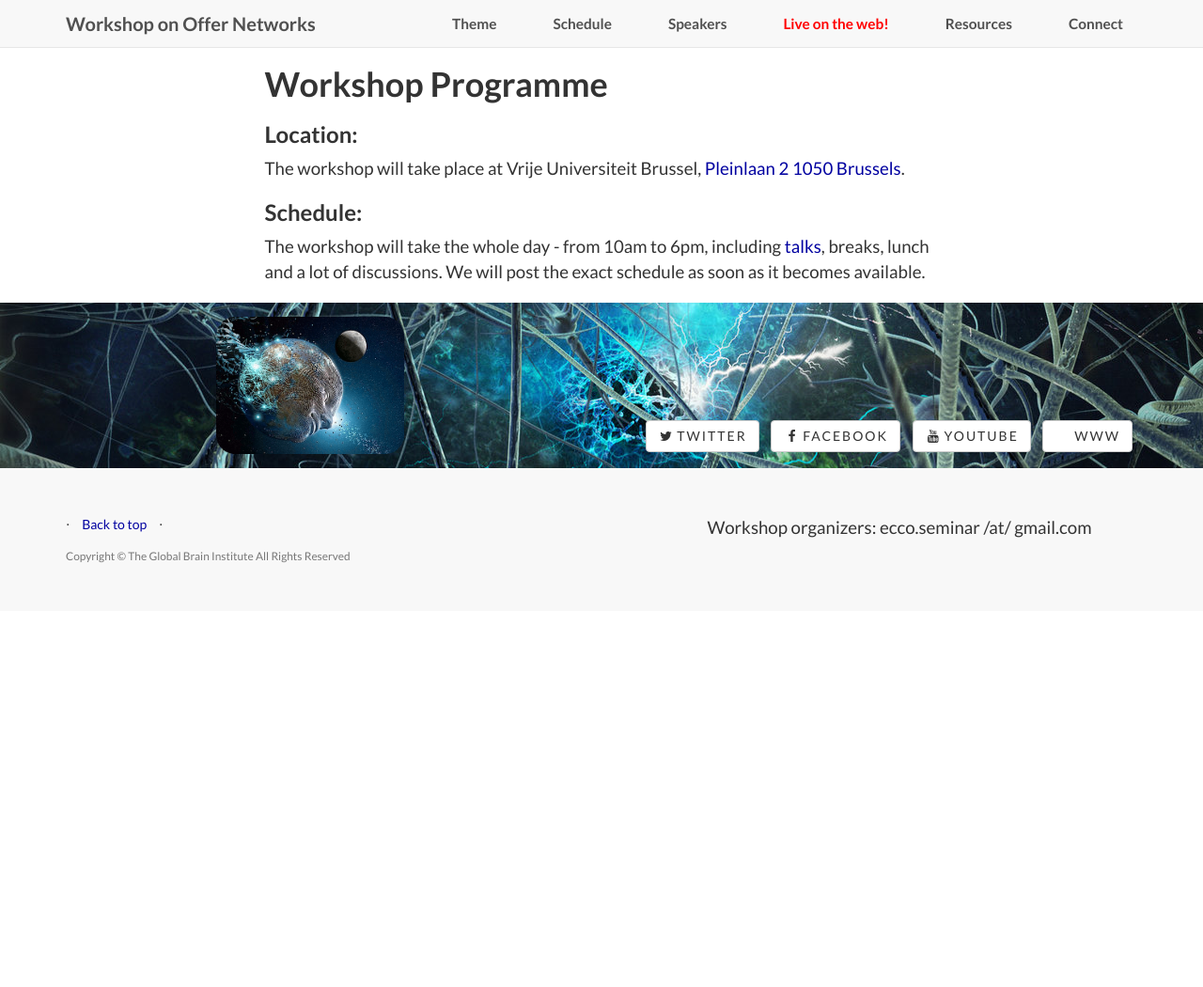
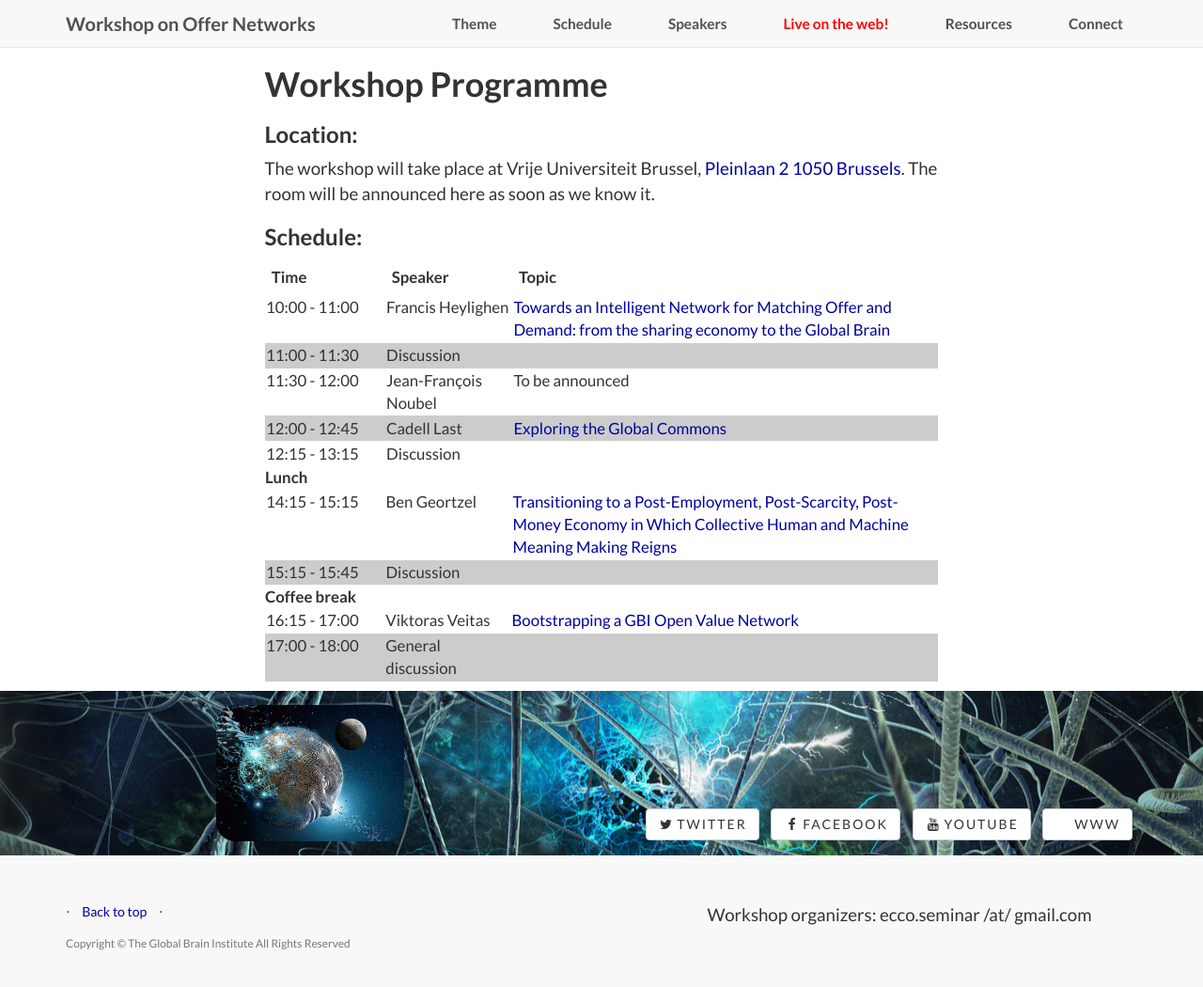
Before and after one commit to globalbraininstitute/onet, a Jekyll site: the page built from pages/schedule.markdown, in a window 1280 px wide and 1062 px high. Shown: the top 1050 px of the window at 94% size. Built offline with Jekyll 4.4.1, drawn with Linux system fonts in a browser that asks for light colours; nearby versions of some CDN libraries; library files that are not in the unit come from our copies; comment, search, counter and statistics services are not loaded.

Commit message:
preliminary schedule added

```diff
--- a/_posts/2015-04-15-vveitas.markdown
+++ b/_posts/2015-04-15-vveitas.markdown
@@ -6,5 +6,5 @@ img: ../people/viktoras.png
 link: speakers/vveitas
 category: Speakers
 description: |
- <p class="lead"><a href="speakers/vveitas">Bootstrapping an Open Value Network&#58; A proposal for collaboration</a></p>
+ <p class="lead"><a href="speakers/vveitas">Bootstrapping a GBI Open Value Network&#58; A proposal for collaboration</a></p>
 ---
--- a/css/landing-page.css
+++ b/css/landing-page.css
@@ -41,16 +41,16 @@ td {
   padding: 0.2%;
   font-weight: normal;
   vertical-align: top;
+  font-size:120%;
 }
 
 tr:nth-child(even) {
   background: #CCC;
 }
 
-tr td:first-child { width: 100px; }
+tr td:first-child { width: 150px; }
 tr td:nth-child(2) { width: 150px; }
-tr td:nth-child(3) { width: 450px; }
-tr td:nth-child(4) { width: 100px; }
+tr td:nth-child(3) { width: 550px; }
 
 th {
   padding: 1%;
--- a/pages/schedule.markdown
+++ b/pages/schedule.markdown
@@ -9,8 +9,24 @@ comments: false
 
 ###Location:
 
-The workshop will take place at Vrije Universiteit Brussel, [Pleinlaan 2 1050 Brussels](https://www.google.be/maps/place/Vrije+Universiteit+Brussel/@50.8230583,4.3925353,15z/data=!4m2!3m1!1s0x0:0x34a700e47f2f7fc5).
+The workshop will take place at Vrije Universiteit Brussel, [Pleinlaan 2 1050 Brussels](https://www.google.be/maps/place/Vrije+Universiteit+Brussel/@50.8230583,4.3925353,15z/data=!4m2!3m1!1s0x0:0x34a700e47f2f7fc5). The room will be announced here as soon as we know it.
 
 ###Schedule:
 
-The workshop will take the whole day - from 10am to 6pm, including <a href="{{ site.baseurl }}/#speakers">talks</a>, breaks, lunch and a lot of discussions. We will post the exact schedule as soon as it becomes available.
+|Time|Speaker|Topic|
+|:---|---|---|---:|
+|10:00 - 11:00| Francis Heylighen | <a href="{{site.baseurl}}/speakers/francis/">Towards an Intelligent Network for Matching Offer and Demand: from the sharing economy to the Global Brain</a>|
+|11:00 - 11:30| Discussion | |
+|11:30 - 12:00| Jean-François Noubel | To be announced |
+|12:00 - 12:45| Cadell Last | <a href="speakers/last">Exploring the Global Commons</a> |
+|12:15 - 13:15| Discussion | |
+
+<strong>Lunch</strong>|
+
+|14:15 - 15:15| Ben Geortzel | <a href="{{site.baseurl}}/speakers/ben/">Transitioning to a Post-Employment, Post-Scarcity, Post-Money Economy in Which Collective Human and Machine Meaning Making Reigns</a>|
+|15:15 - 15:45| Discussion | |
+
+|<strong>Coffee break</strong>|
+
+|16:15 - 17:00| Viktoras Veitas | <a href="{{site.baseurl}}/speakers/vveitas/">Bootstrapping a GBI Open Value Network</a>|
+|17:00 - 18:00 | General discussion | |
--- a/speakers/vveitas.markdown
+++ b/speakers/vveitas.markdown
@@ -8,6 +8,6 @@
 
 ---
 
-## Bootstrapping an Open Value Network&#58; A proposal for collaboration
+## Bootstrapping a GBI Open Value Network
 
 ## Questions and comments
```
Also changed, not shown: pages/resources.markdown (line endings or trailing spaces).
